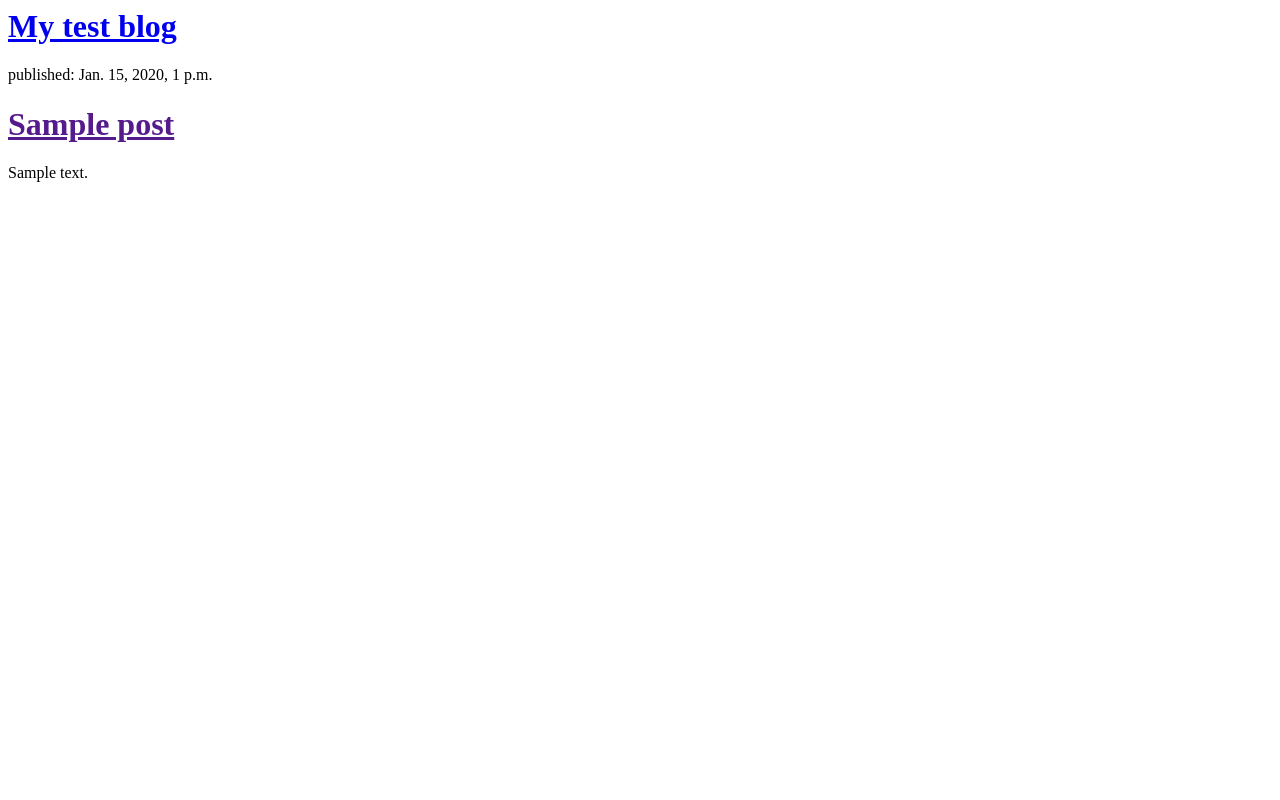
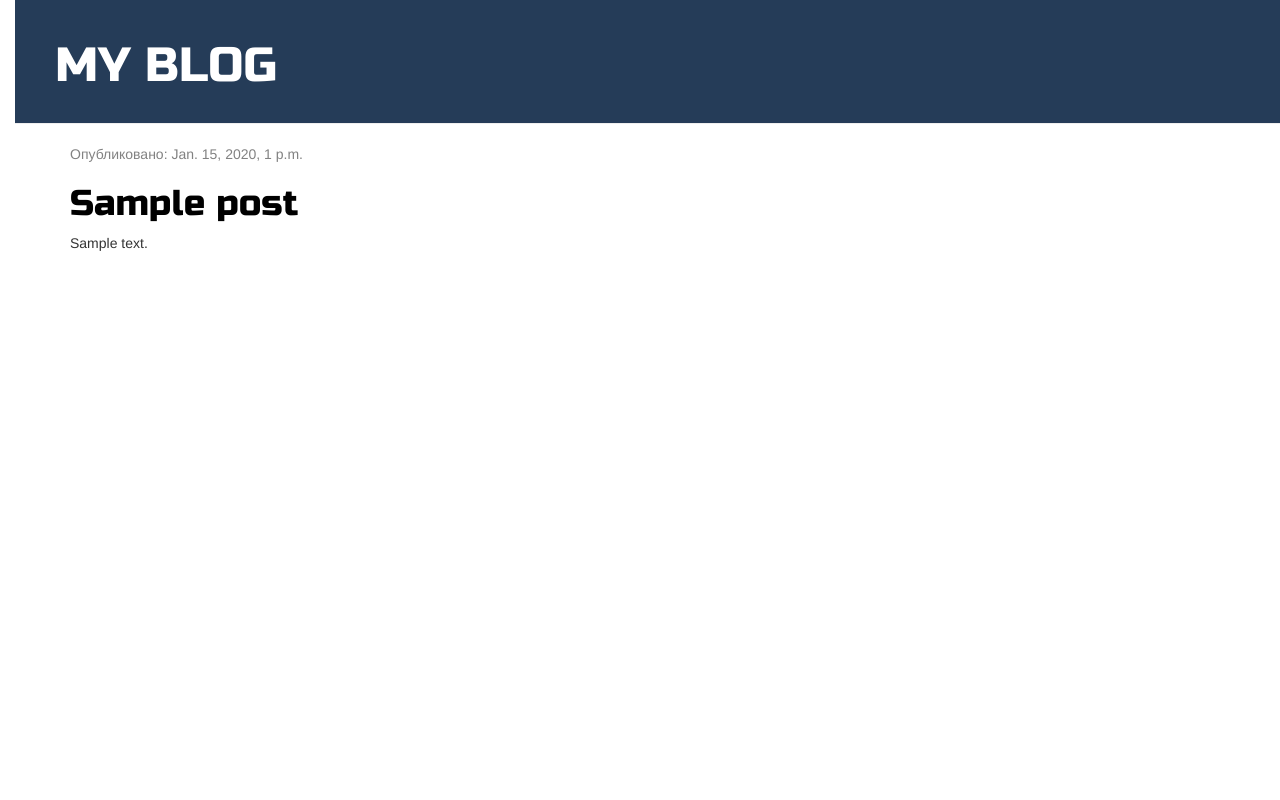
Before and after one commit to smixs/my-firs-blog, a Django app: template blog/templates/blog/post_list.html in a window 1280 px wide. Run offline with Django 3.2, Linux system fonts and the light colour scheme; the template is opened without the code that fills it: values that come from a table or form of the project are taken from there, others are empty; tables that the repository leaves empty hold one stand-in row (values such as "Sample post"); some libraries are stand-ins or nearby versions.

Commit message:
Css + html changes

```diff
--- /dev/null
+++ b/blog/static/css/blog.css
@@ -0,0 +1,55 @@
+h1 a {
+    color: rgba(78, 55, 40, 0.877);
+    font-family: 'Russo One', sans-serif;
+}
+
+body {
+    padding-left: 15px;
+}
+
+.page-header {
+    background-color: #253c58;
+    margin-top: 0;
+    padding: 20px 20px 20px 40px;
+}
+
+.page-header h1, .page-header h1 a, .page-header h1 a:visited, .page-header h1 a:active {
+    color: #ffffff;
+    font-size: 36pt;
+    text-decoration: none;
+}
+
+.content {
+    margin-left: 40px;
+}
+
+h1, h2, h3, h4 {
+    font-family: 'Russo One', sans-serif;
+}
+
+.date {
+    color: #828282;
+}
+
+.save {
+    float: right;
+}
+
+.post-form textarea, .post-form input {
+    width: 100%;
+}
+
+.top-menu, .top-menu:hover, .top-menu:visited {
+    color: #ffffff;
+    float: right;
+    font-size: 26pt;
+    margin-right: 20px;
+}
+
+.post {
+    margin-bottom: 70px;
+}
+
+.post h1 a, .post h1 a:visited {
+    color: #000000;
+}
--- a/blog/templates/blog/post_list.html
+++ b/blog/templates/blog/post_list.html
@@ -1,17 +1,31 @@
+{% load staticfiles %}
+
 <html>
     <head>
         <title>SMIXS</title>
+        <link rel="stylesheet" href="//maxcdn.bootstrapcdn.com/bootstrap/3.2.0/css/bootstrap.min.css">
+        <link rel="stylesheet" href="//maxcdn.bootstrapcdn.com/bootstrap/3.2.0/css/bootstrap-theme.min.css">
+        <link rel="stylesheet" href="{% static 'css/blog.css' %}">
+        <link href="https://fonts.googleapis.com/css?family=Russo+One" rel="stylesheet">
     </head>
     <body>
-        <div>
-            <h1><a href="/">My test blog</a></h1>
+        <div class="page-header">
+            <h1><a href="/">MY BLOG</a></h1>
+        </div>
+        <div class="content container">
+                <div class="row">
+                    <div class="col-md-8">
                         {% for post in posts %}
-    <div>
-        <p>published: {{ post.published_date }}</p>
+                            <div class="post">
+                                <div class="date">
+                                    <p>Опубликовано: {{ post.published_date }}</p>
+                                </div>
                                 <h1><a href="">{{ post.title }}</a></h1>
                                 <p>{{ post.text|linebreaksbr }}</p>
                             </div>
                         {% endfor %}
-
+                    </div>
+                </div>
+            </div>
         </body>
     </html>
```
Lines whose indentation alone changed are shown as unchanged.
